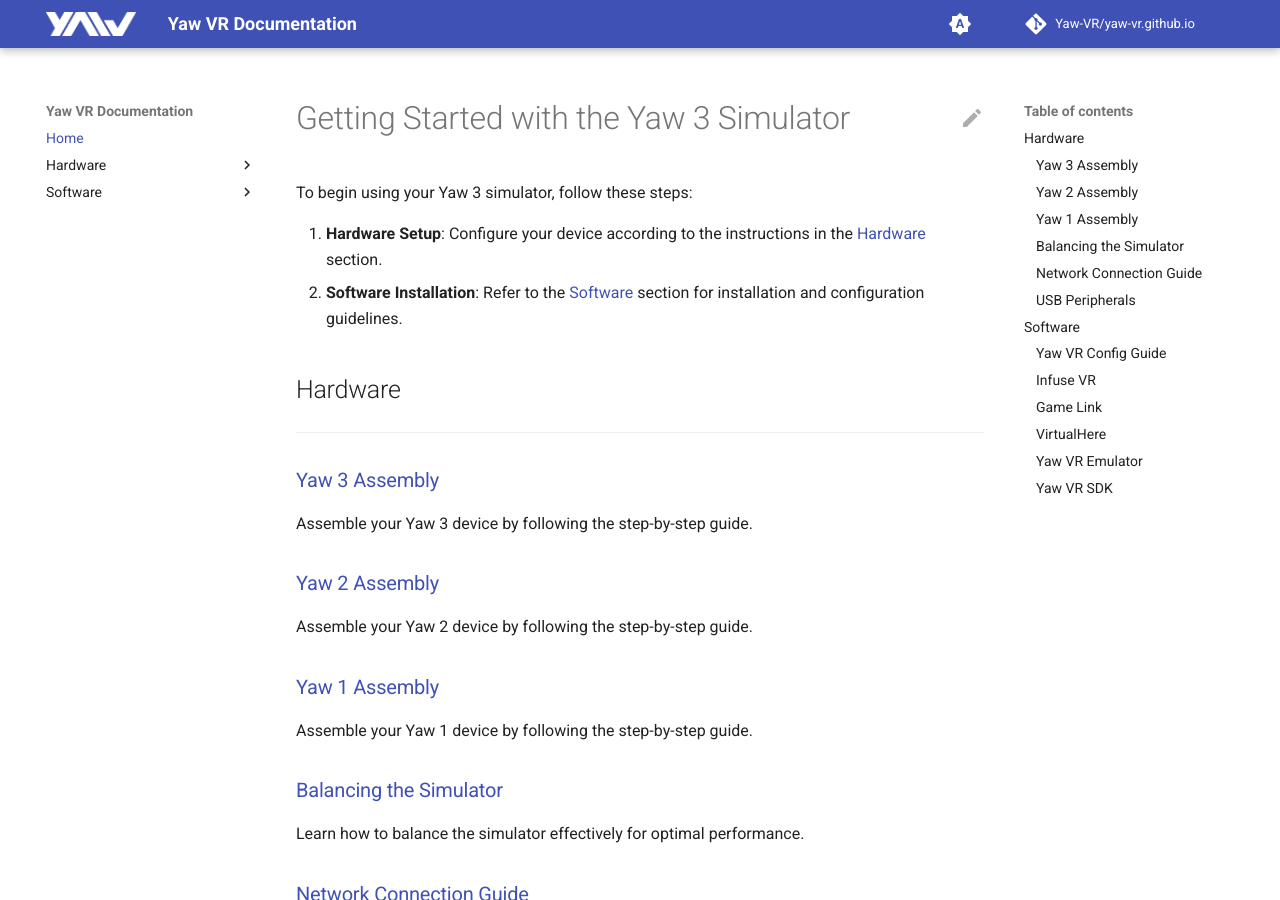
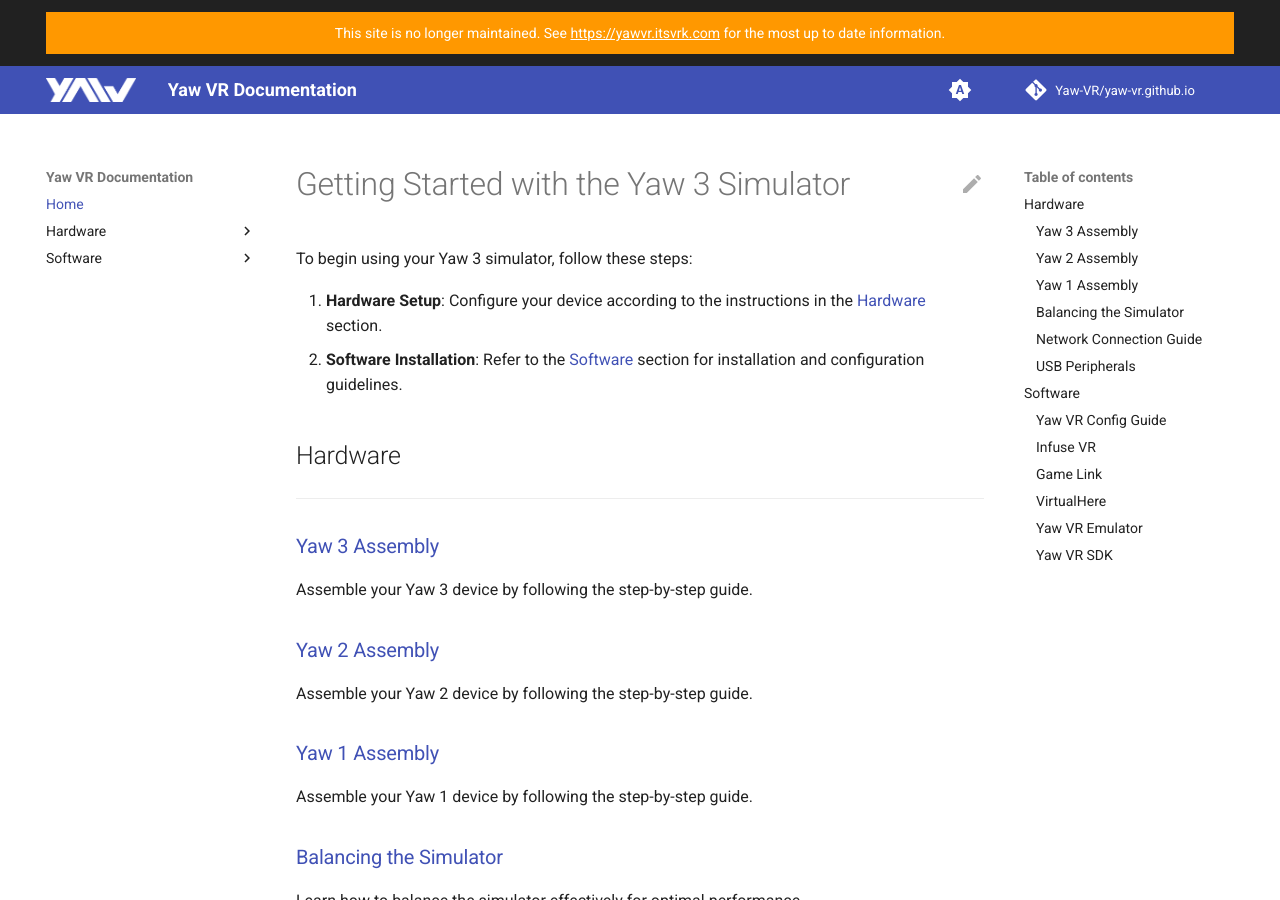
Before and after one commit to Yaw-VR/yaw-vr.github.io, an MkDocs documentation site: the page built from docs/index.md, in a window 1280 px wide and 900 px high. Built offline with MkDocs 1.6.1 and Material for MkDocs 9.7.7, drawn with Linux system fonts in a browser that asks for light colours; comment, search, counter and statistics services are not loaded.

Commit message:
add banner with link to maintained site

```diff
--- a/mkdocs.yml
+++ b/mkdocs.yml
@@ -15,6 +15,7 @@
     repo: fontawesome/brands/git-alt
   features:
     - content.action.edit
+  custom_dir: overrides
   palette:
     # Palette toggle for automatic mode
     - media: "(prefers-color-scheme)"
--- /dev/null
+++ b/overrides/main.html
@@ -0,0 +1,7 @@
+{% extends "base.html" %}
+
+{% block announce %}
+  <div style="text-align: center; background-color: #ff9800; color: white; padding: 10px;">
+    This site is no longer maintained. See <a href="https://yawvr.itsvrk.com" style="color: white; text-decoration: underline;">https://yawvr.itsvrk.com</a> for the most up to date information.
+  </div>
+{% endblock %}
```
Also changed, not shown: readme.md (+3 -1 lines).
